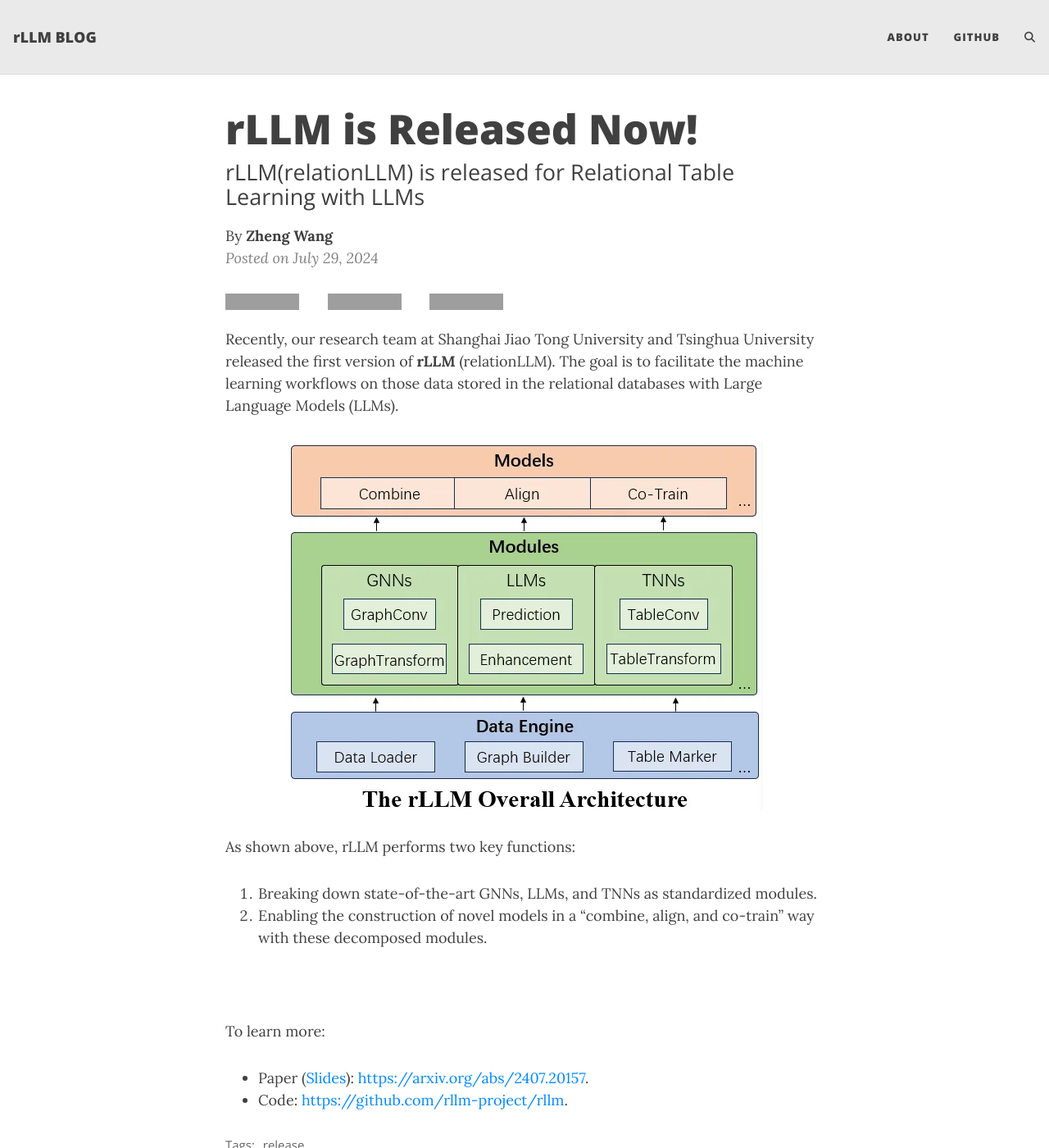
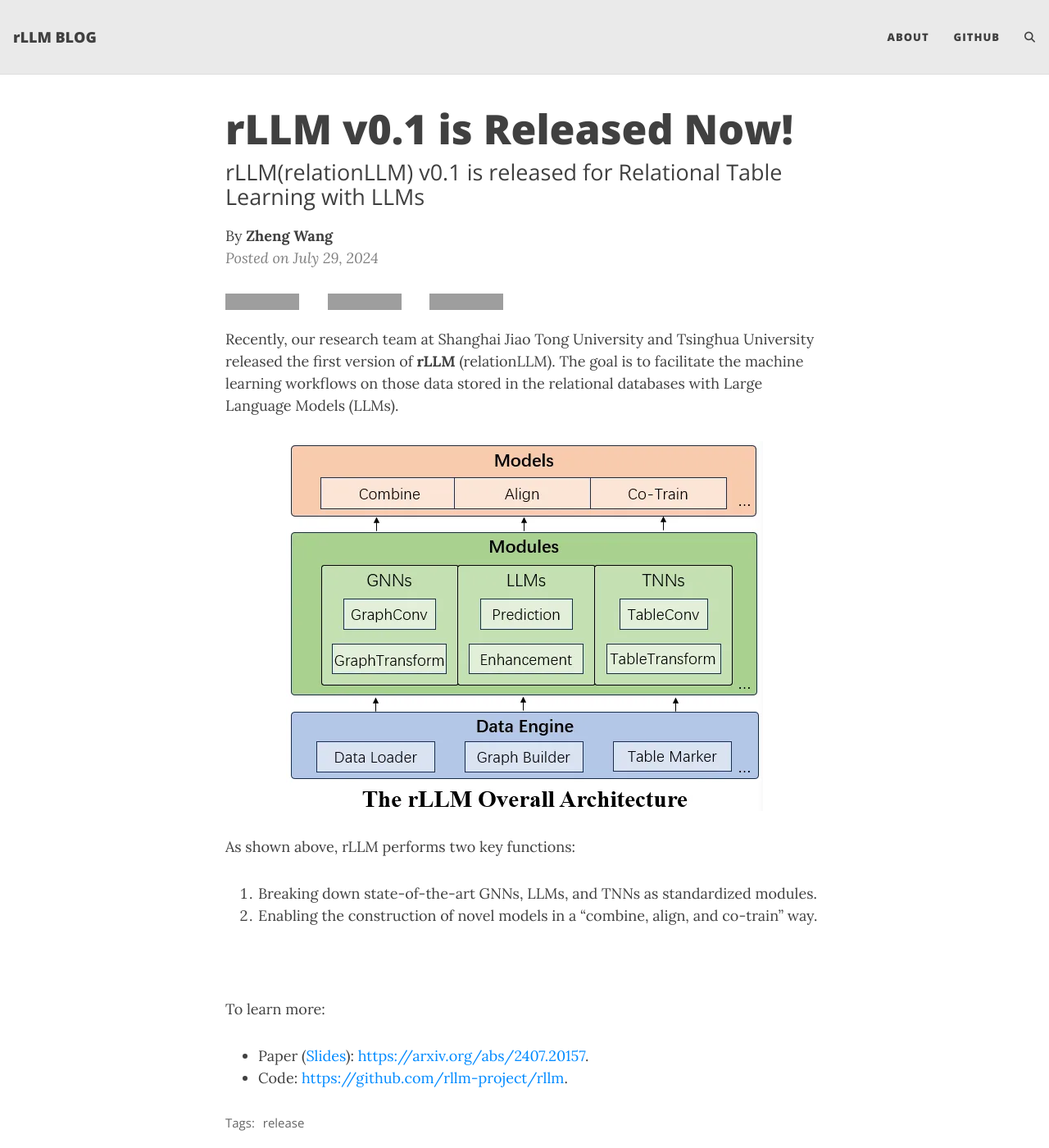
Before and after one commit to rllm-project/rllm-project.github.io, a Jekyll site: the page built from _posts/2024-07-29-rLLM-is-released-for-Relational-Table-Learning-with-LLMs.md, in a window 1280 px wide and 1400 px high. Shown: the whole window at 82% size. Built offline with Jekyll 4.4.1, drawn with Linux system fonts in a browser that asks for light colours; comment, search, counter and statistics services are not loaded; grey boxes are pictures that could not be loaded.

Commit message:
Update 2024-07-29-rLLM-is-released-for-Relational-Table-Learning-with-LLMs.md

```diff
--- a/_posts/2024-07-29-rLLM-is-released-for-Relational-Table-Learning-with-LLMs.md
+++ b/_posts/2024-07-29-rLLM-is-released-for-Relational-Table-Learning-with-LLMs.md
@@ -1,7 +1,7 @@
 ---
 layout: post
-title: rLLM is Released Now!
-subtitle: rLLM(relationLLM) is released for Relational Table Learning with LLMs
+title: rLLM v0.1 is Released Now!
+subtitle: rLLM(relationLLM) v0.1 is released for Relational Table Learning with LLMs
 gh-repo: rllm-team/rllm
 gh-badge: [star, fork, follow]
 tags: [release]
@@ -17,7 +17,7 @@ Recently, our research team at Shanghai Jiao Tong University and Tsinghua Univer
 
 As shown above, rLLM performs two key functions:
 1. Breaking down state-of-the-art GNNs, LLMs, and TNNs as standardized modules.
-2. Enabling the construction of novel models in a “combine, align, and co-train” way with these decomposed modules.
+2. Enabling the construction of novel models in a “combine, align, and co-train” way.
 
 
 <br>
```
